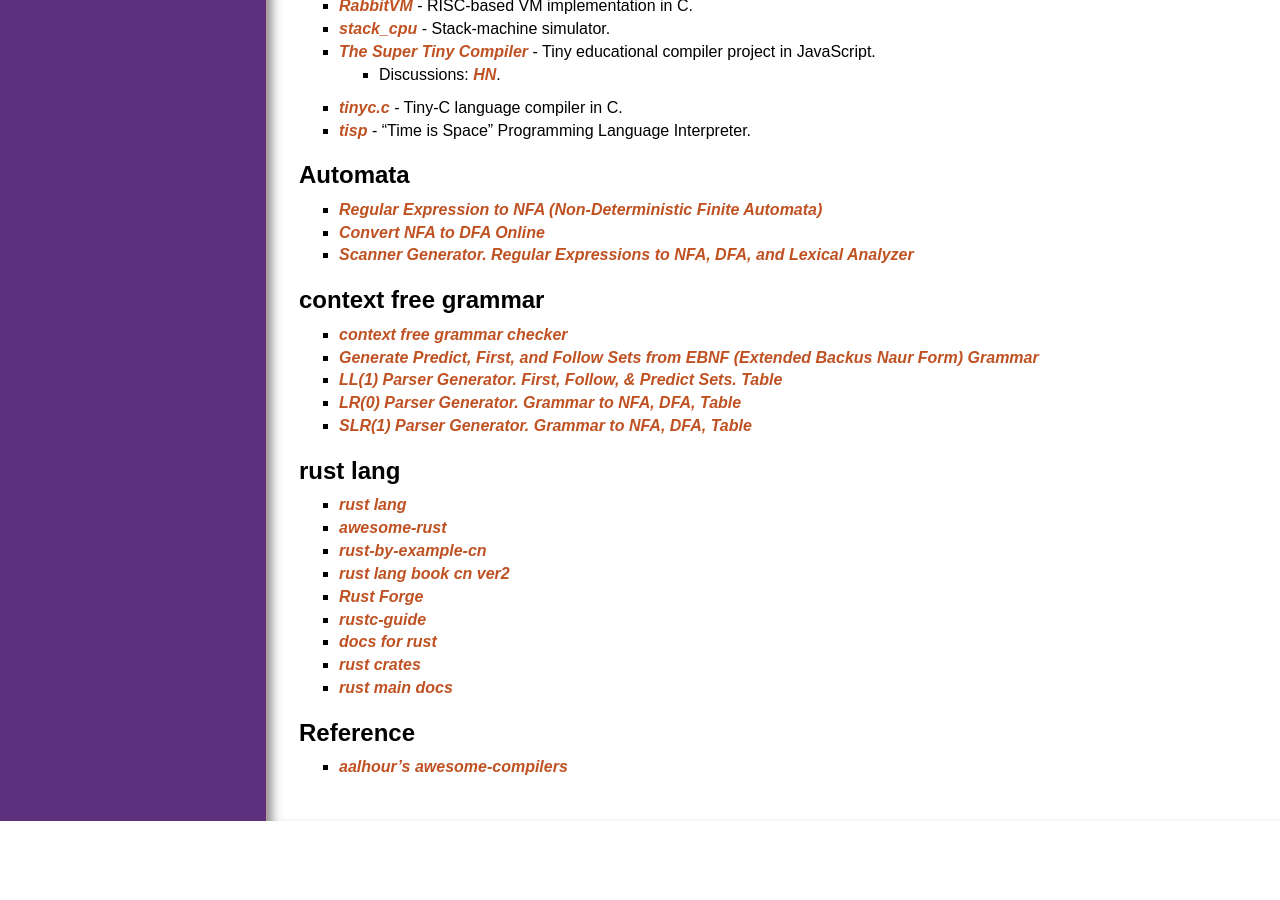
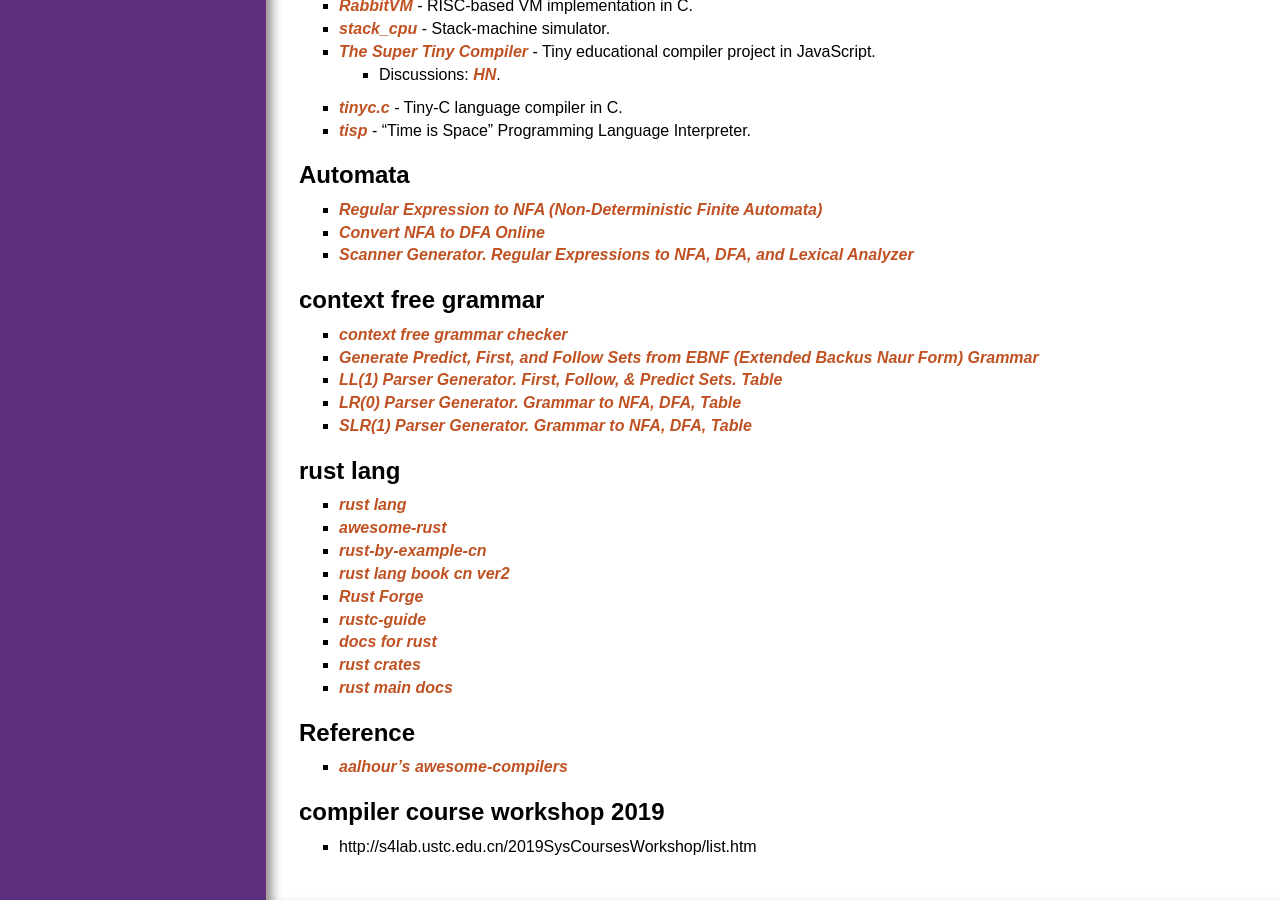
Before and after one commit to chyyuu/compiler_course_info, a Jekyll site: the page built from resources.md, in a window 1280 px wide and 900 px high, scrolled down 5472 px. Built offline with Jekyll 4.4.1, drawn with Linux system fonts in a browser that asks for light colours; nearby versions of some CDN libraries; our own code applies the rules of GitHub Pages for plain Markdown files; before the commit the page ends 6293 px from its top, so only the background shows below that.

Commit message:
Update resources.md

```diff
--- a/resources.md
+++ b/resources.md
@@ -229,3 +229,6 @@
 
 ## Reference
 - [aalhour's awesome-compilers](https://github.com/aalhour/awesome-compilers)
+
+## compiler course workshop 2019
+ - http://s4lab.ustc.edu.cn/2019SysCoursesWorkshop/list.htm
```
